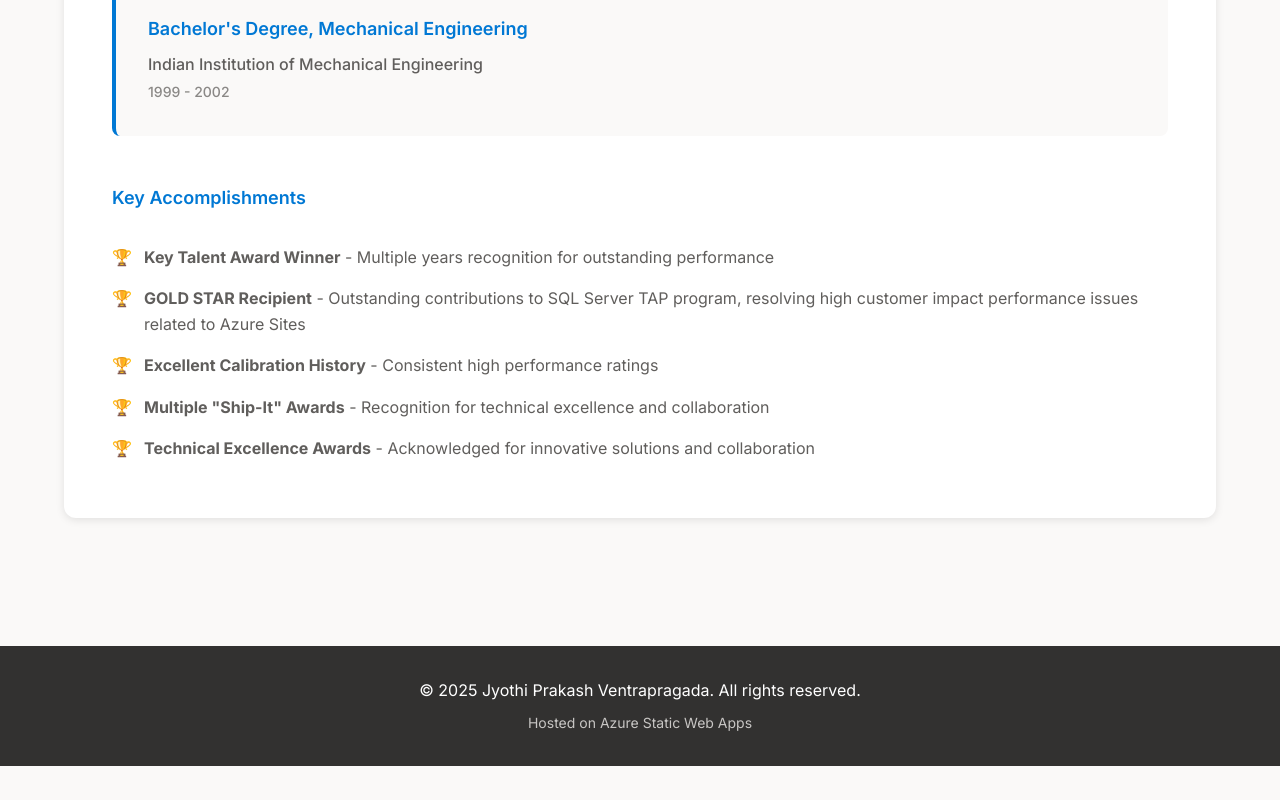
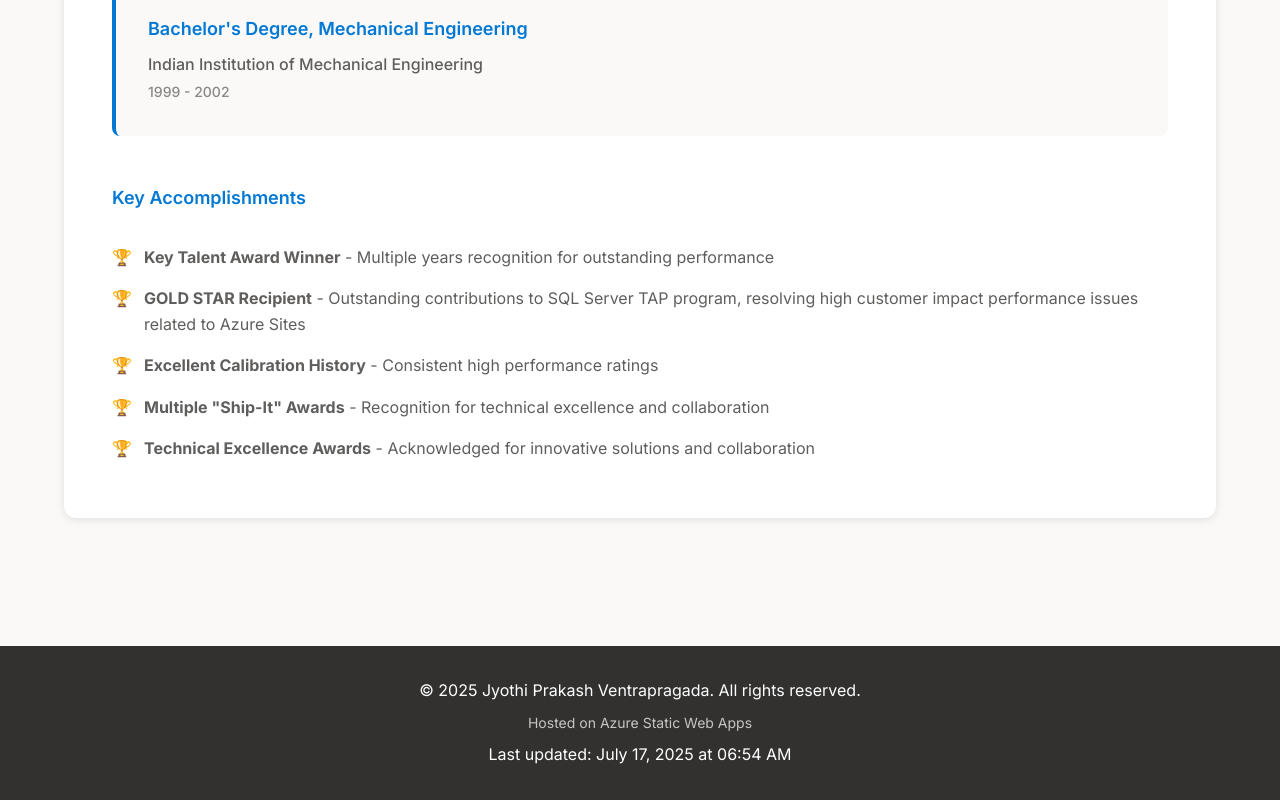
Before and after one commit to prakashvj/jyothi-prakash-resume, a plain HTML site: page src/index.html in a window 1280 px wide. Shown: the part 5106-5906 px from the top of the page. Before the commit the page ends 5872 px from the top, so only its background shows below. Drawn offline with Linux system fonts and the light colour scheme.

Commit message:
Add last updated timestamp to test CI/CD pipeline

```diff
--- a/src/index.html
+++ b/src/index.html
@@ -289,6 +289,7 @@
             <div class="footer-content">
                 <p>&copy; 2025 Jyothi Prakash Ventrapragada. All rights reserved.</p>
                 <p class="footer-note">Hosted on Azure Static Web Apps</p>
+                <p class="last-updated">Last updated: <span id="lastUpdated"></span></p>
             </div>
         </div>
     </footer>
--- a/src/js/main.js
+++ b/src/js/main.js
@@ -314,6 +314,24 @@ if ('serviceWorker' in navigator) {
     });
 }
 
+// Add last updated timestamp
+function updateLastModified() {
+    const lastUpdatedElement = document.getElementById('lastUpdated');
+    if (lastUpdatedElement) {
+        const now = new Date();
+        lastUpdatedElement.textContent = now.toLocaleDateString('en-US', {
+            year: 'numeric',
+            month: 'long',
+            day: 'numeric',
+            hour: '2-digit',
+            minute: '2-digit'
+        });
+    }
+}
+
+// Initialize last updated timestamp
+updateLastModified();
+
 // Export functions for testing (if needed)
 if (typeof module !== 'undefined' && module.exports) {
     module.exports = {
@@ -322,6 +340,7 @@ if (typeof module !== 'undefined' && module.exports) {
         initializeContactInteractions,
         initializeSkillAnimations,
         showToast,
-        debounce
+        debounce,
+        updateLastModified
     };
 }
```
